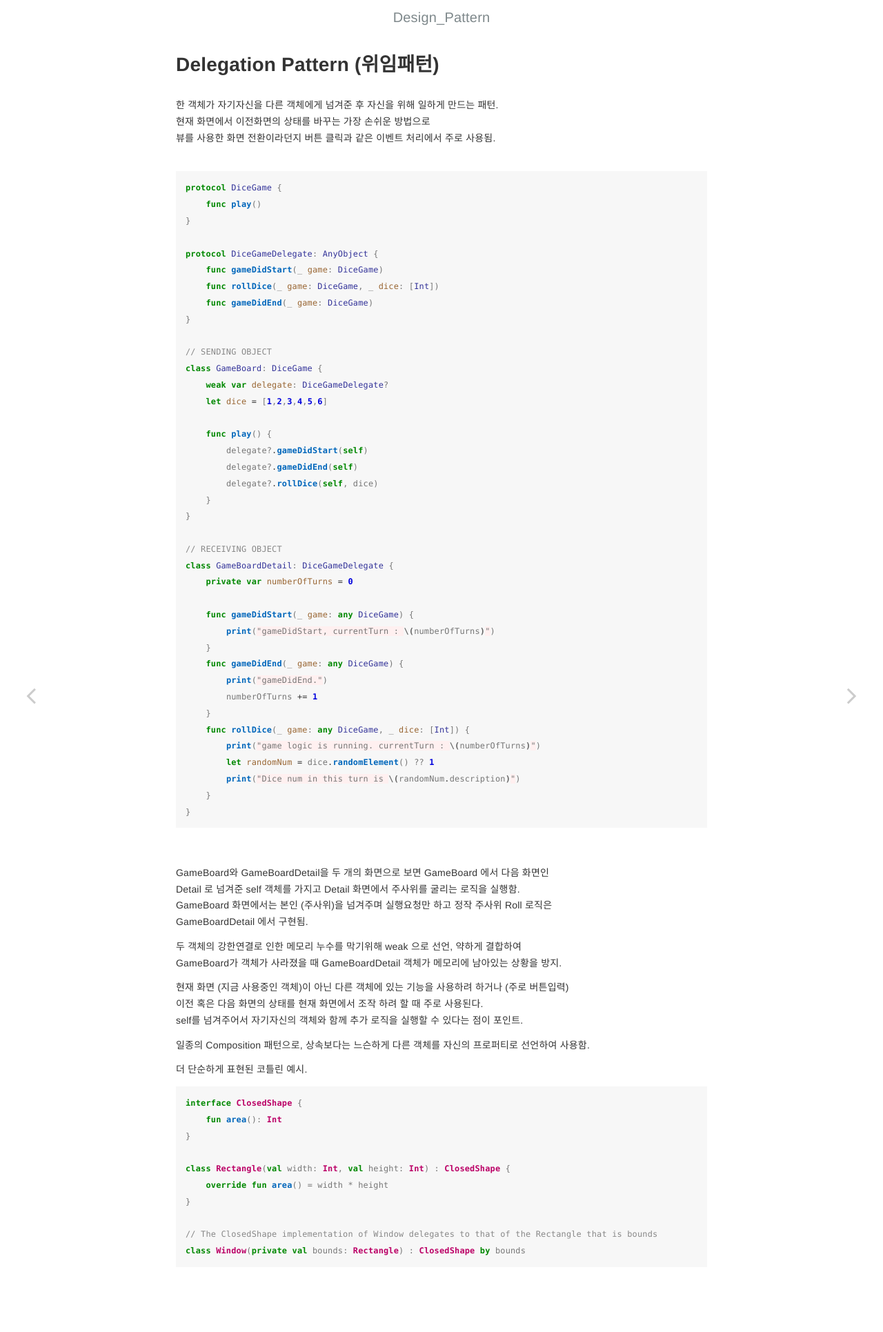
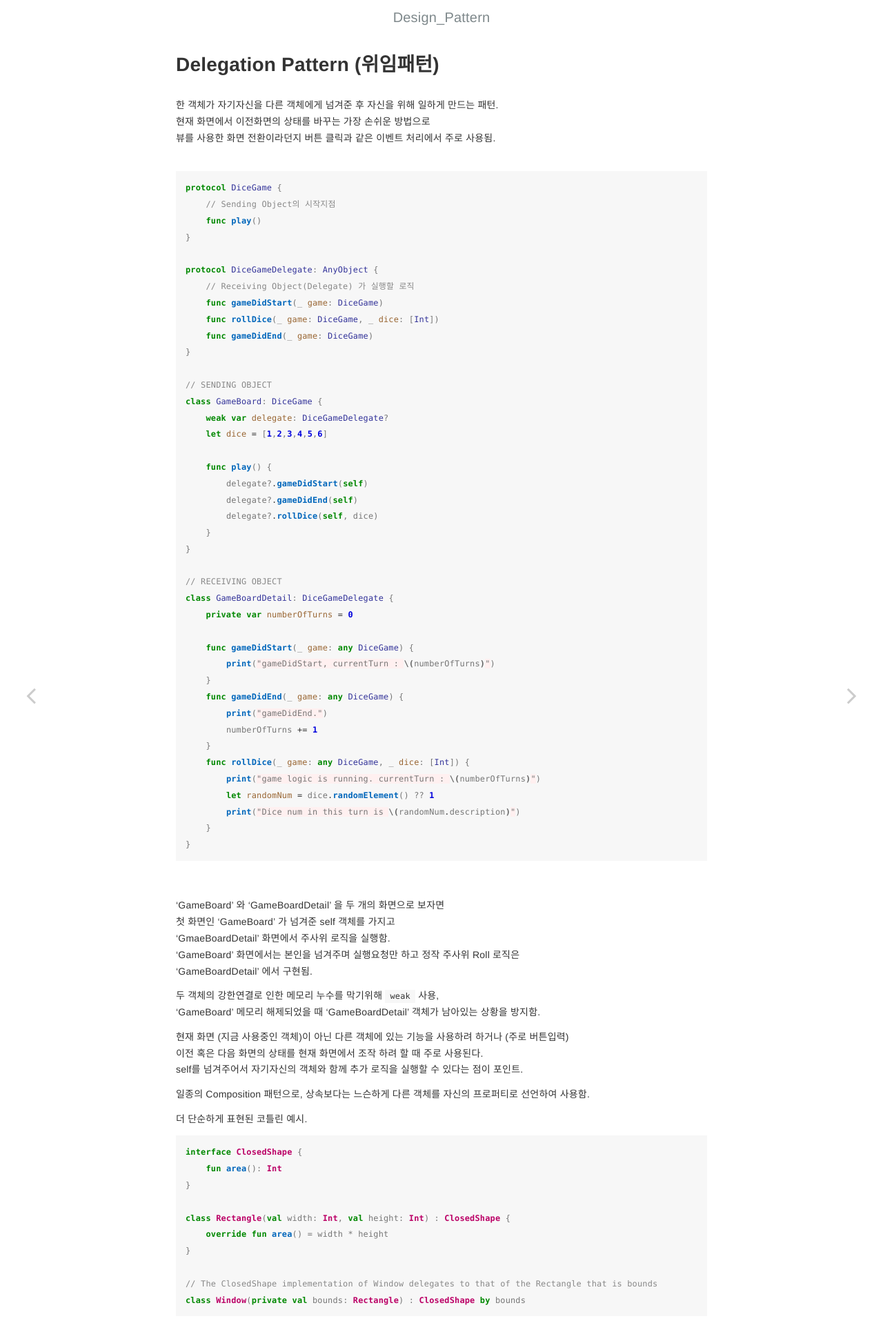
Before and after one commit to nicemiro/nicemiro.github.io, a Jekyll site: the page built from _posts/design_pattern/2022-03-17-delegationPattern.md, in a window 1280 px wide. Shown: the top 1931 px of the page at 69% size. Built offline with Jekyll 4.4.1, drawn with Linux system fonts in a browser that asks for light colours.

Commit message:
delegate pattern update

````diff
--- a/_posts/design_pattern/2022-03-17-delegationPattern.md
+++ b/_posts/design_pattern/2022-03-17-delegationPattern.md
@@ -13,10 +13,12 @@ layout: post
 
 ```swift
 protocol DiceGame {
+    // Sending Object의 시작지점
     func play()
 }
 
 protocol DiceGameDelegate: AnyObject {
+    // Receiving Object(Delegate) 가 실행할 로직
     func gameDidStart(_ game: DiceGame)
     func rollDice(_ game: DiceGame, _ dice: [Int])
     func gameDidEnd(_ game: DiceGame)
@@ -54,13 +56,14 @@ class GameBoardDetail: DiceGameDelegate {
 ```
 <br>
 
-GameBoard와 GameBoardDetail을 두 개의 화면으로 보면 GameBoard 에서 다음 화면인
-Detail 로 넘겨준 self 객체를 가지고 Detail 화면에서 주사위를 굴리는 로직을 실행함.
-GameBoard 화면에서는 본인 (주사위)을 넘겨주며 실행요청만 하고 정작 주사위 Roll 로직은
-GameBoardDetail 에서 구현됨.
+'GameBoard' 와 'GameBoardDetail' 을 두 개의 화면으로 보자면
+첫 화면인 'GameBoard' 가 넘겨준 self 객체를 가지고
+'GmaeBoardDetail' 화면에서 주사위 로직을 실행함.
+'GameBoard' 화면에서는 본인을 넘겨주며 실행요청만 하고 정작 주사위 Roll 로직은
+'GameBoardDetail' 에서 구현됨.
 
-두 객체의 강한연결로 인한 메모리 누수를 막기위해 weak 으로 선언, 약하게 결합하여
-GameBoard가 객체가 사라졌을 때 GameBoardDetail 객체가 메모리에 남아있는 상황을 방지.
+두 객체의 강한연결로 인한 메모리 누수를 막기위해 `weak` 사용,
+'GameBoard' 메모리 해제되었을 때 'GameBoardDetail' 객체가 남아있는 상황을 방지함.
 
 현재 화면 (지금 사용중인 객체)이 아닌 다른 객체에 있는 기능을 사용하려 하거나 (주로 버튼입력)
 이전 혹은 다음 화면의 상태를 현재 화면에서 조작 하려 할 때 주로 사용된다.
````
